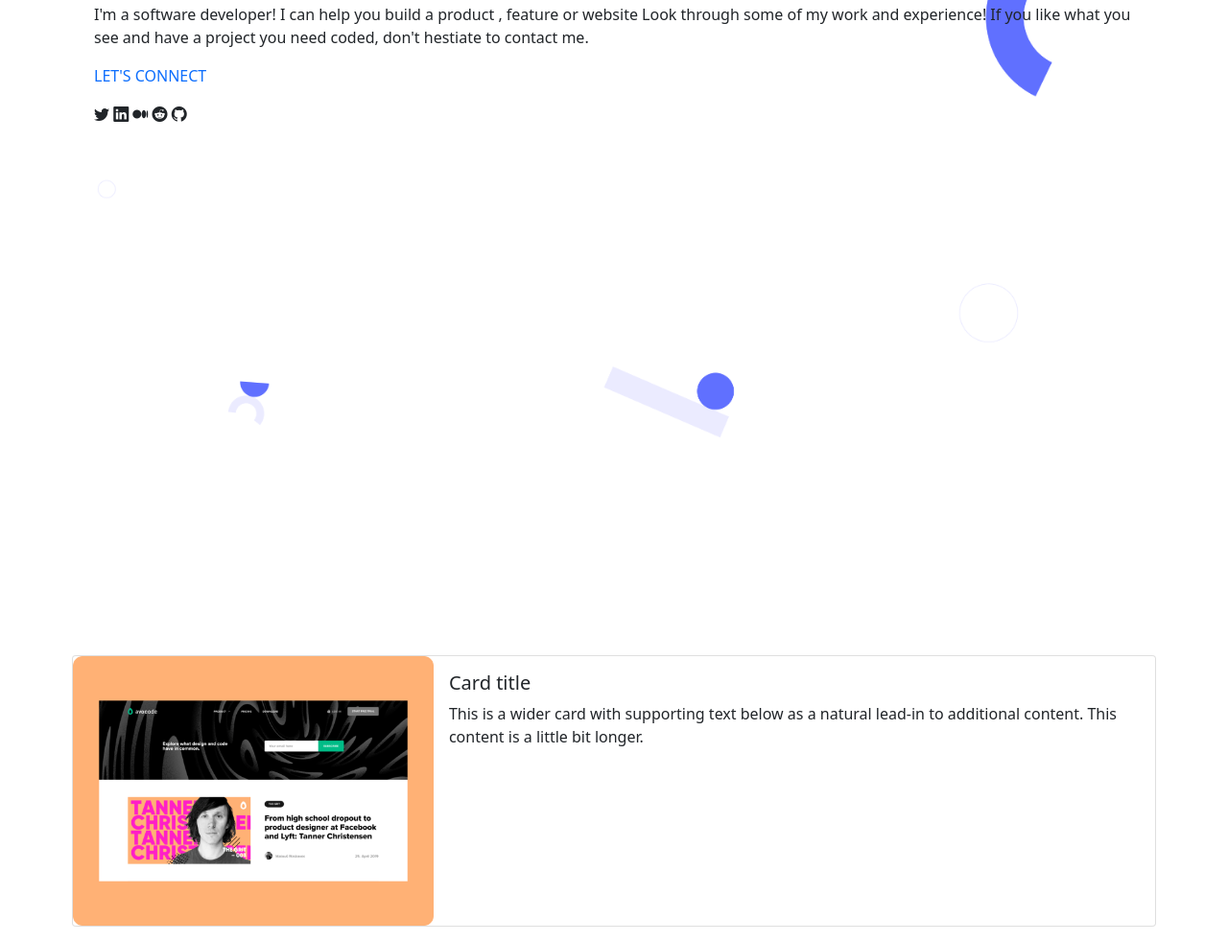
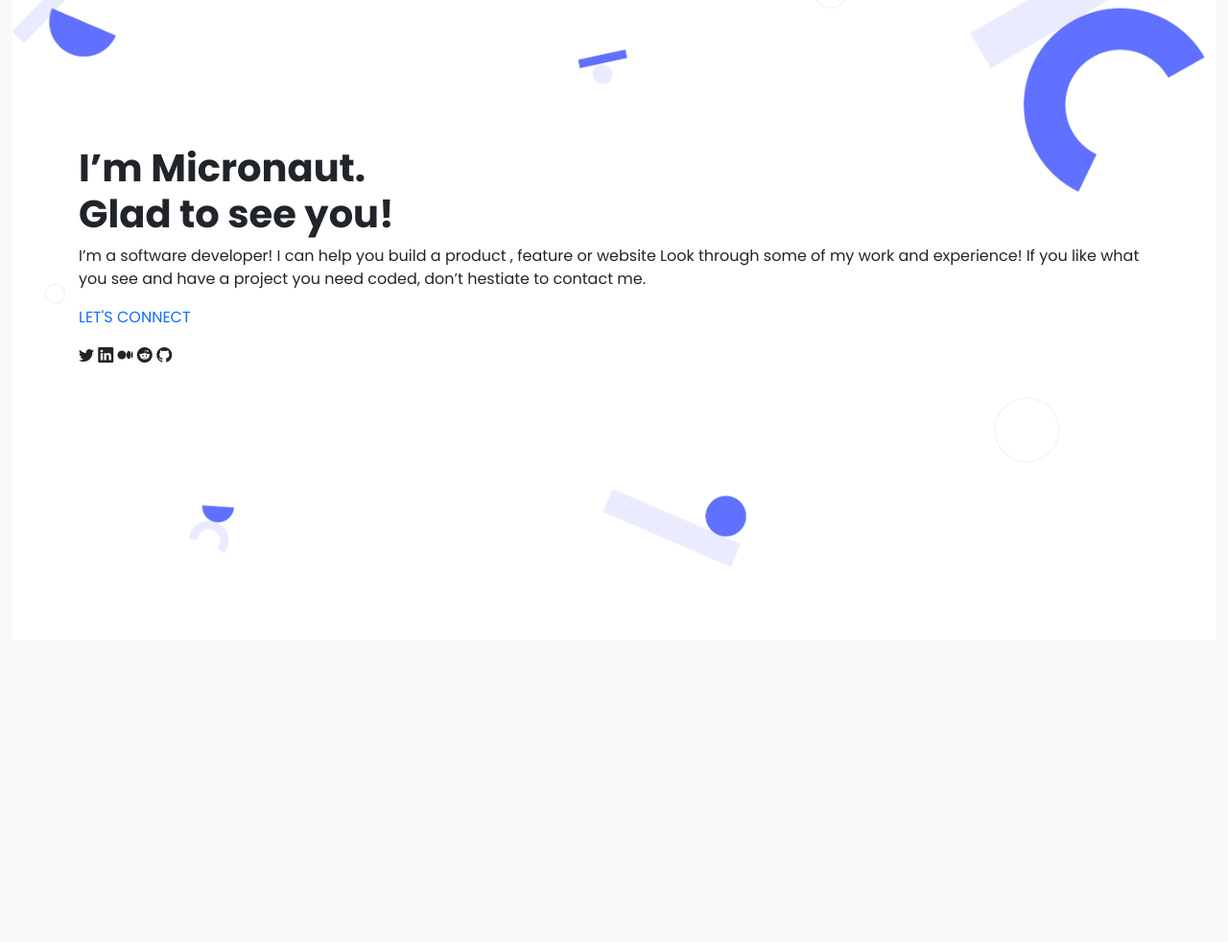
Before and after one commit to petushka1/Portfolio-bootstrap-version, a plain HTML site: page index.html in a window 1280 px wide. Shown: the part 189-1171 px from the top of the page at 96% size. After the commit the page ends 856 px from the top, so only its background shows below. Drawn offline with nearby package versions, Linux system fonts and the light colour scheme.

Commit message:
Edit Header Style

```diff
--- a/index.html
+++ b/index.html
@@ -5,11 +5,15 @@
     <meta name="viewport" content="width=device-width, initial-scale=1">
     <link href="https://cdn.jsdelivr.net/npm/bootstrap@5.1.3/dist/css/bootstrap.min.css" rel="stylesheet">
     <link rel="stylesheet" href="https://cdn.jsdelivr.net/npm/bootstrap-icons@1.8.0/font/bootstrap-icons.css">
+    <link rel="preconnect" href="https://fonts.googleapis.com">
+<link rel="preconnect" href="https://fonts.gstatic.com" crossorigin>
+<link href="https://fonts.googleapis.com/css2?family=Poppins:ital,wght@0,100;0,200;0,300;0,400;0,500;0,600;0,700;0,800;0,900;1,100;1,200;1,300;1,400;1,500;1,600;1,700;1,800;1,900&display=swap" rel="stylesheet">
     <script src="https://cdn.jsdelivr.net/npm/bootstrap@5.1.3/dist/js/bootstrap.bundle.min.js"></script>
     <title>My Portfolio Bootstrap Prototype</title>
   </head>
-  <body>
-    <div class="container-fluid br-light">
+  <body class=" bg-light" style="font-family: 'Poppins', sans-serif;">
+    <div class="container-fluid">
+
     <!-- menu -->
     <nav class="navbar navbar-expand-lg navbar-light bg-white">
       <div class="container-fluid">
@@ -33,12 +37,12 @@
       </div>
     </nav>
 
-    <div class="pt-3 pb-3 mb-3 container-lg bg-white" style="height: 800px; background-image: url('Img/Headerbg@2x.png'); background-size: contain; background-repeat: no-repeat; background-position: top">
-    <div class="container pt-3 pb-3 ps-3 pe-3" style="height: 800px">
-      <h1>I'm Micronaut.<br>Glad to see you!</h1>
-      <p>I'm a software developer! I can help you build a product , feature or website Look through some of my work and experience! If you like what you see and have a project you need coded, don't hestiate to contact me.</p>
+    <div class="min-vh-100 container-fluid d-flex align-items-center justify-content-center bg-white" style="background-image: url('Img/Headerbg@2x.png'); background-size: contain; background-repeat: no-repeat; background-position: center">
+    <div class="container flex-column">
+      <h1 class="fw-bold">I’m Micronaut.<br>Glad to see you!</h1>
+      <p>I’m a software developer! I can help you build a product , feature or website Look through some of my work and experience! If you like what you see and have a project you need coded, don’t hestiate to contact me.</p>
       <p class="text-primary">LET'S CONNECT</p>
-      <div>
+      <div .flex-row >
         <a href="#"><i class="bi bi-twitter text-dark"></i></a>
         <a href="#"><i class="bi bi-linkedin text-dark"></i></a>
         <a href="#"><i class="bi bi-medium text-dark"></i></a>
@@ -46,23 +50,8 @@
         <a href="#"><i class="bi bi-github text-dark"></i></a>
       </div>
       </div>
-      </div>
 
-      <div class="card mb-3 mx-auto" style="max-width: 90%; align-items: center; align-self: center;">
-        <div class="row g-0" style="justify-content: center;">
-          <div class="col-md-4">
-            <img src="./Img/SnapshootPortfolio.png" class="img-fluid rounded-start" alt="Projec 1">
-          </div>
-          <div class="col-md-8">
-            <div class="card-body">
-              <h5 class="card-title">Card title</h5>
-              <p class="card-text">This is a wider card with supporting text below as a natural lead-in to additional content. This content is a little bit longer.</p>
-              <p class="card-text"><small class="text->Last updated 3 mins ago</small></p>
-            </div>
-          </div>
-        </div>
-      </div>
-
+    </div>
 
 
   </div>
```
